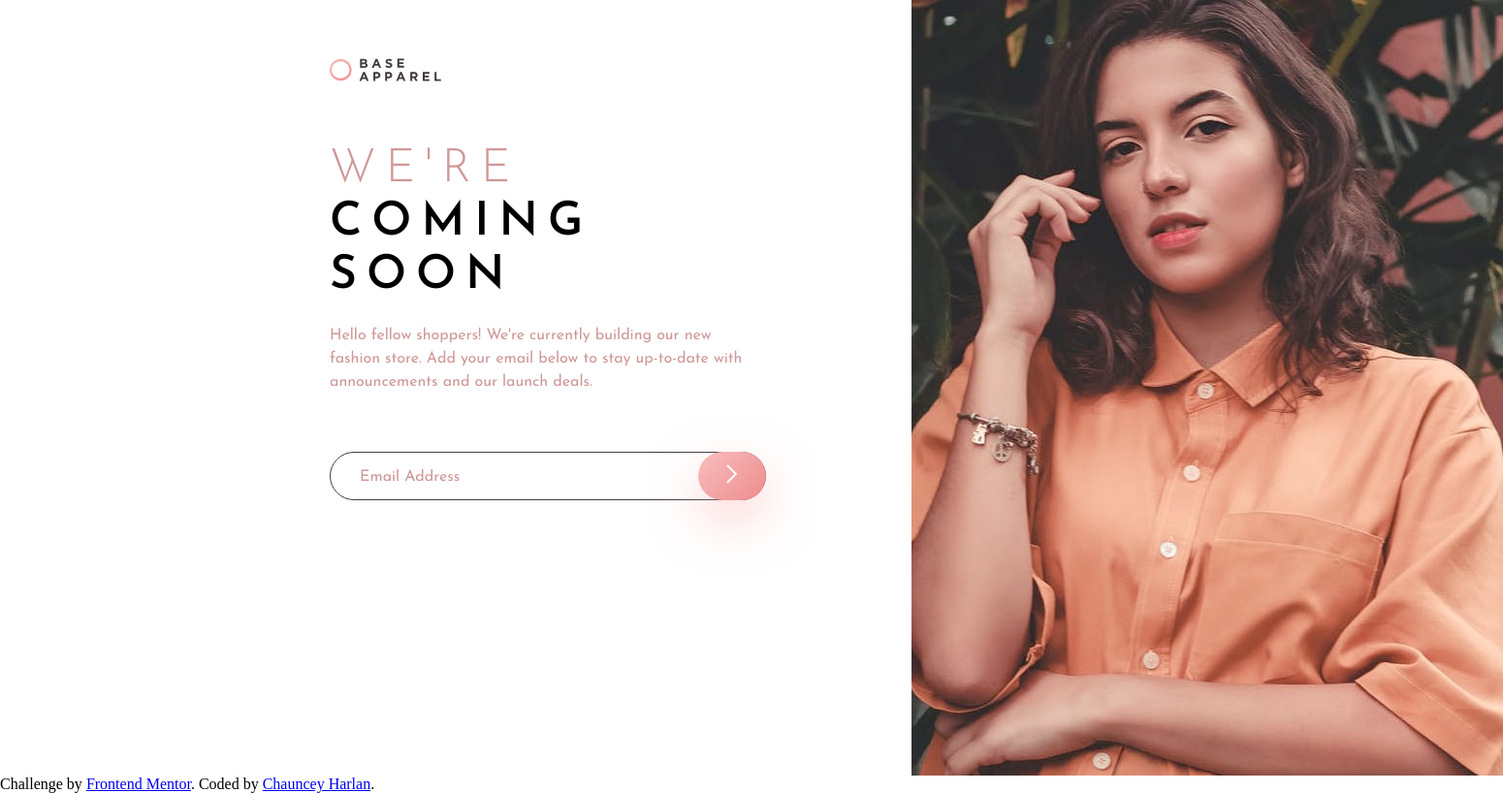
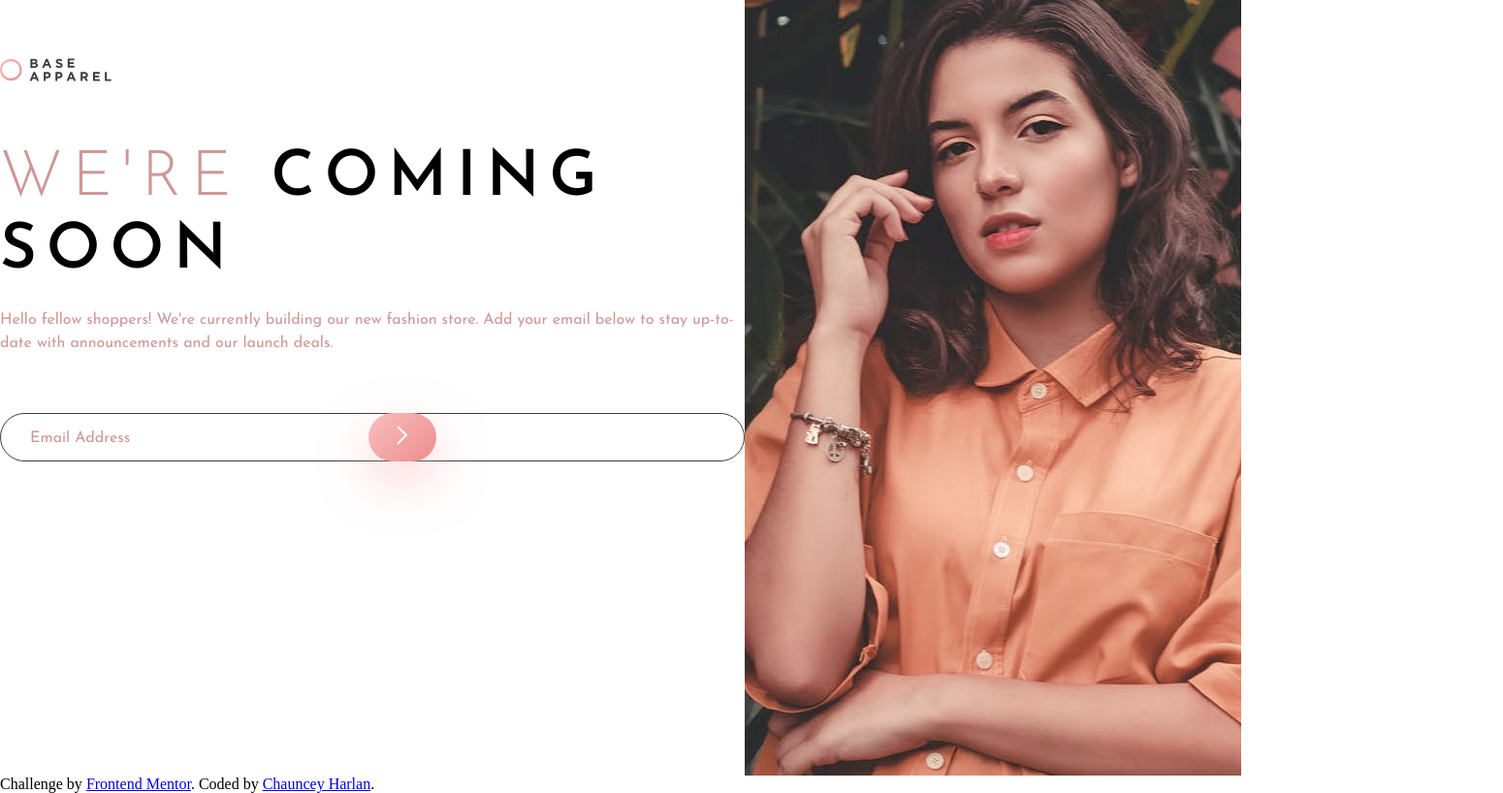
Before and after one commit to uxchar/base-apparel-coming-soon-page, a website: page index.html in a window 1280 px wide. Shown: the whole page at 97% size, 1550 px wide, since content can reach past the window. Drawn offline with nearby package versions, Linux system fonts and the light colour scheme.

Commit message:
need alignment adjustments

```diff
--- a/styles.css
+++ b/styles.css
@@ -19,7 +19,6 @@
 .main-container {
   display: flex;
   justify-content: center;
-
   align-items: center;
   min-height: 100vh;
   font-size: 16px;
@@ -120,11 +119,18 @@ input {
 /* media queries */
 
 @media screen and (min-width: 768px) {
+  .main-container {
+    display: block;
+  }
   .card-container {
-    width: 600px;
+    width: 100%;
     height: 800px;
     display: flex;
     flex-wrap: wrap;
+  }
+
+  .card-title {
+    font-size: 65px;
   }
 
   .logo {
@@ -132,12 +138,11 @@ input {
   }
 
   .header-container {
-    width: 100%;
     margin-top: 60px;
   }
 
   .info-container {
-    width: 450px;
+    width: 60%;
   }
 
   .card-title {
@@ -152,8 +157,7 @@ input {
   .card-img {
     background-image: url(./images/hero-desktop.jpg);
     height: 800px;
-    width: 610px;
-    background-size: contain;
+    width: 40%;
     order: 4;
     justify-self: flex-end;
   }
```
